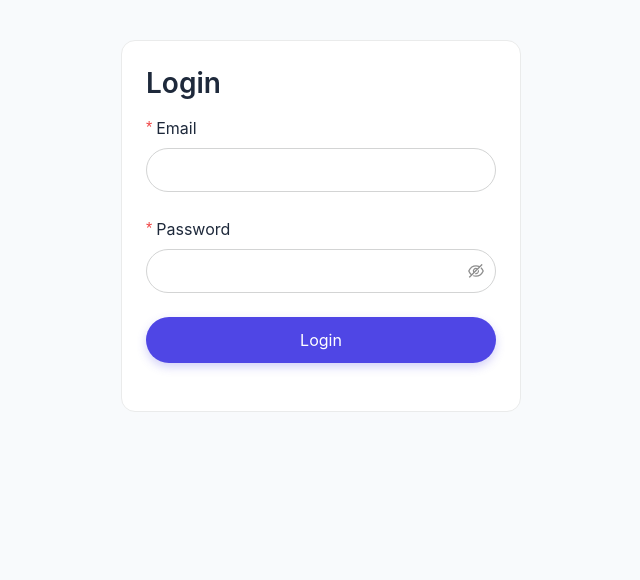
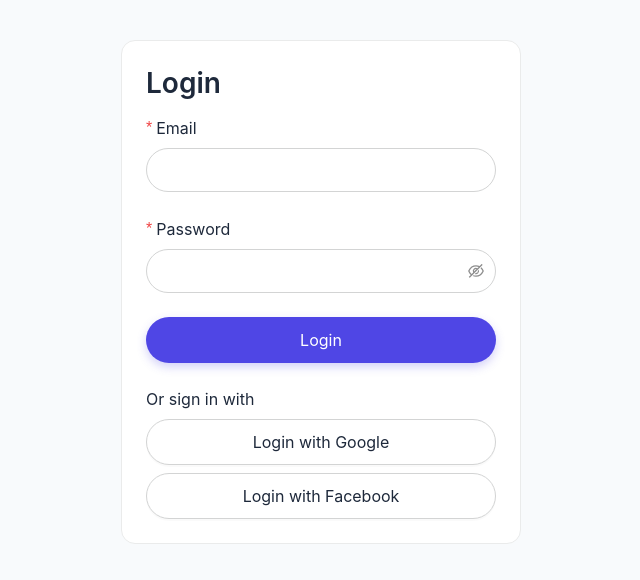
Before and after one commit to LizavetaSobaleva/Shoe-store, a React (Vite) app in the folder client/: page /login in a window 1280 px wide. Shown: the top 580 px of the page, without its empty margins (319-959 px from the left). Built offline with nearby package versions, Linux system fonts and the light colour scheme; no server answers.

Commit message:
Add Firebase authentication

```diff
--- /dev/null
+++ b/client/src/firebase.ts
@@ -0,0 +1,33 @@
+import { initializeApp } from "firebase/app";
+import {
+  getAuth,
+  GoogleAuthProvider,
+  FacebookAuthProvider,
+  signInWithPopup,
+} from "firebase/auth";
+
+const firebaseConfig = {
+  apiKey: import.meta.env.VITE_FIREBASE_API_KEY,
+  authDomain: import.meta.env.VITE_FIREBASE_AUTH_DOMAIN,
+  projectId: import.meta.env.VITE_FIREBASE_PROJECT_ID,
+  storageBucket: import.meta.env.VITE_FIREBASE_STORAGE_BUCKET,
+  messagingSenderId: import.meta.env.VITE_FIREBASE_MESSAGING_SENDER_ID,
+  appId: import.meta.env.VITE_FIREBASE_APP_ID,
+  measurementId: import.meta.env.VITE_FIREBASE_MEASUREMENT_ID,
+};
+
+const app = initializeApp(firebaseConfig);
+const auth = getAuth(app);
+
+const googleProvider = new GoogleAuthProvider();
+const facebookProvider = new FacebookAuthProvider();
+
+export async function loginWithGoogle() {
+  const result = await signInWithPopup(auth, googleProvider);
+  return result.user;
+}
+
+export async function loginWithFacebook() {
+  const result = await signInWithPopup(auth, facebookProvider);
+  return result.user;
+}
--- a/client/src/pages/LoginPage.tsx
+++ b/client/src/pages/LoginPage.tsx
@@ -1,9 +1,11 @@
-import { Button, Card, Form, Input, Typography } from "antd";
+import { Button, Card, Form, Input, Typography, Space } from "antd";
 import { useNavigate } from "react-router-dom";
 import { login } from "../api/auth";
 import { useAuthStore } from "../store/authStore";
+import { loginWithGoogle, loginWithFacebook } from "../firebase";
+import { trackEvent } from "../analytics";
 
-const { Title } = Typography;
+const { Title, Text } = Typography;
 
 export default function LoginPage() {
   const navigate = useNavigate();
@@ -19,10 +21,31 @@ export default function LoginPage() {
     }
   };
 
+  const handleGoogle = async () => {
+    const fbUser = await loginWithGoogle();
+    setUser({
+      id: null,
+      firstName: fbUser.displayName || "Google",
+      lastName: "",
+      email: fbUser.email || "",
+    });
+    navigate("/", { replace: true });
+  };
+
+  const handleFacebook = async () => {
+    const fbUser = await loginWithFacebook();
+    setUser({
+      id: null,
+      firstName: fbUser.displayName || "Facebook",
+      lastName: "",
+      email: fbUser.email || "",
+    });
+    navigate("/", { replace: true });
+  };
+
   return (
     <Card style={{ maxWidth: 400, margin: "40px auto" }}>
       <Title level={3}>Login</Title>
-
       <Form layout="vertical" onFinish={onFinish}>
         <Form.Item
           label="Email"
@@ -31,7 +54,6 @@ export default function LoginPage() {
         >
           <Input />
         </Form.Item>
-
         <Form.Item
           label="Password"
           name="password"
@@ -39,13 +61,22 @@ export default function LoginPage() {
         >
           <Input.Password />
         </Form.Item>
-
         <Form.Item>
           <Button type="primary" htmlType="submit" block>
             Login
           </Button>
         </Form.Item>
       </Form>
+
+      <Text>Or sign in with</Text>
+      <Space direction="vertical" style={{ width: "100%", marginTop: 8 }}>
+        <Button onClick={handleGoogle} block>
+          Login with Google
+        </Button>
+        <Button onClick={handleFacebook} block>
+          Login with Facebook
+        </Button>
+      </Space>
     </Card>
   );
 }
```
Also changed, not shown: client/src/vite-env.d.ts (added, +15 -0 lines).
